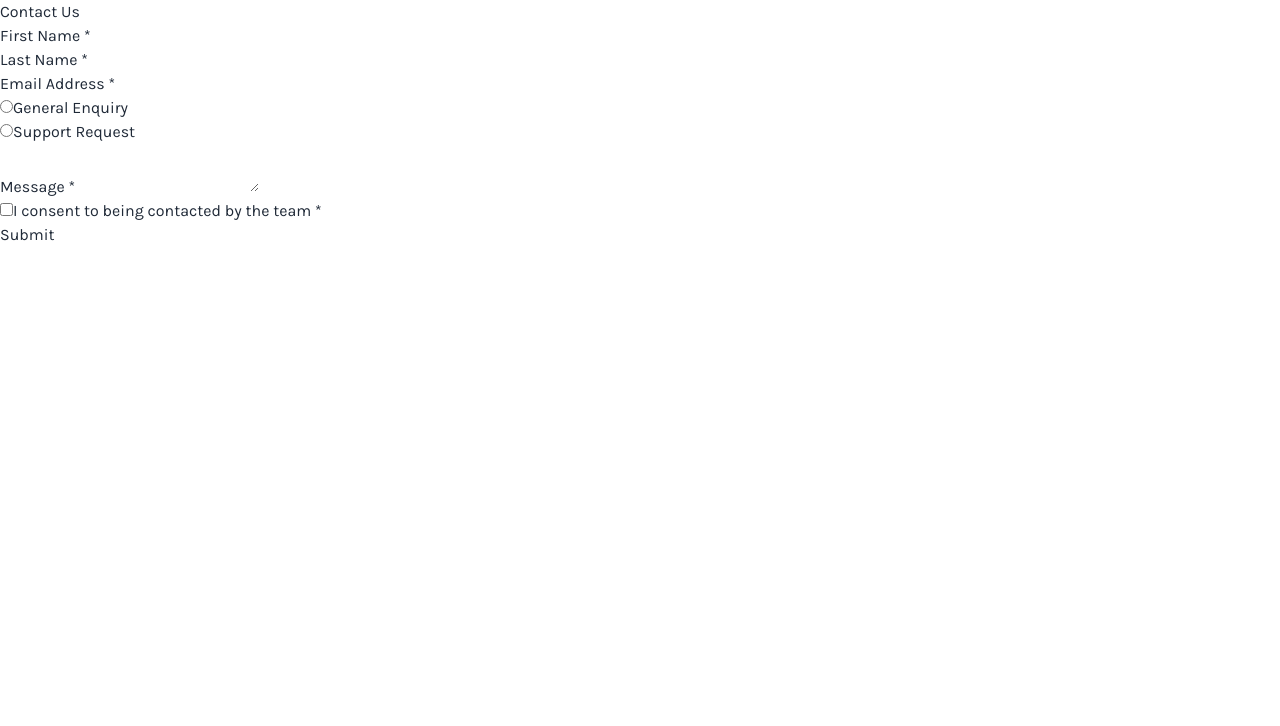
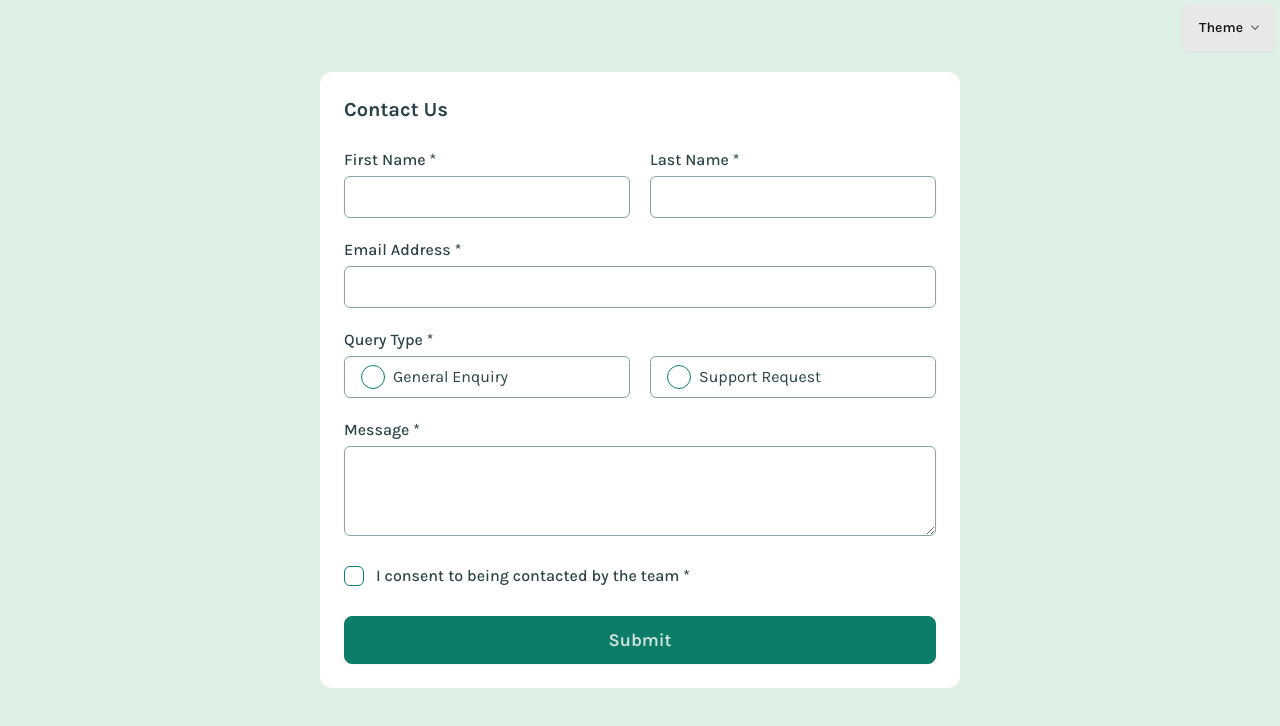
Before and after one commit to FrontendMentor-Perpydel/fm-contact-form, a React (Vite) app: page / in a window 1280 px wide. Shown: the top 726 px of the page. Built offline with nearby package versions, Linux system fonts and the light colour scheme.

Commit message:
style: :lipstick: customize display theme and style the form based on daisyui theme colors

```diff
--- a/src/App.jsx
+++ b/src/App.jsx
@@ -1,70 +1,13 @@
+import FormComponent from './components/FormComponent';
+import ThemeController from './components/ThemeController';
+
 function App() {
   return (
     <div>
-      <h1>Contact Us</h1>
-
-      {/* Form */}
-      <form>
-        {/* Name Section */}
-        <section>
-          {/* First Name */}
-          <div>
-            <label htmlFor="firstName">First Name *</label>
-            <input type="text" id="firstName" />
-          </div>
-
-          {/* Last Name */}
-          <div>
-            <label htmlFor="lastName">Last Name *</label>
-            <input type="text" id="lastName" />
-          </div>
-        </section>
-
-        {/* Email */}
-        <div>
-          <label htmlFor="email">Email Address *</label>
-          <input type="text" id="email" />
-        </div>
-
-        {/* Query */}
-        <section>
-          <div>
-            <input
-              type="radio"
-              id="general-enquiry"
-              name="query"
-              value="generalEnquiry"
-            />
-            <label htmlFor="general-enquiry">General Enquiry</label>
-          </div>
-          <div>
-            <input
-              type="radio"
-              id="support-request"
-              name="query"
-              value="supportRequest"
-            />
-            <label htmlFor="support-request">Support Request</label>
-          </div>
-        </section>
-
-        {/* Message */}
-        <div>
-          <label htmlFor="message">Message *</label>
-          <textarea name="message" id="message"></textarea>
-        </div>
-
-        {/* Consent checkbox */}
-        <div>
-          <input type="checkbox" id="consent" name="consent" value="consent" />
-          <label htmlFor="consent">
-            I consent to being contacted by the team *
-          </label>
-        </div>
-
-        {/* Submit button */}
-        <button type="submit">Submit</button>
-      </form>
+      <ThemeController />
+      <div className='flex w-full justify-center items-center h-[80vh]'>
+        <FormComponent />
+      </div>
     </div>
   );
 }
--- /dev/null
+++ b/src/components/FormComponent.jsx
@@ -0,0 +1,75 @@
+const FormComponent = () => {
+  return (
+    <div className="bg-primary w-[50%] rounded-xl p-6">
+      <h1 className="font-bold text-xl text-neutral pb-6">Contact Us</h1>
+
+      {/* Form */}
+      <form className="text-neutral">
+        {/* Name Section */}
+        <section className="flex gap-5 pb-5">
+          {/* First Name */}
+          <div className="flex flex-col w-full">
+            <label htmlFor="firstName" className="pb-1 font-medium">First Name *</label>
+            <input type="text" id="firstName" className="bg-primary border border-accent rounded-md p-2" />
+          </div>
+
+          {/* Last Name */}
+          <div className="flex flex-col w-full">
+            <label htmlFor="lastName" className="pb-1 font-medium">Last Name *</label>
+            <input type="text" id="lastName" className="bg-primary border border-accent rounded-md p-2" />
+          </div>
+        </section>
+
+        {/* Email */}
+        <div className="flex flex-col w-full pb-5">
+          <label htmlFor="email" className="pb-1 font-medium">Email Address *</label>
+          <input type="text" id="email" className="bg-primary border border-accent rounded-md p-2" />
+        </div>
+
+        {/* Query */}
+        <h3 className="pb-1 font-medium">Query Type *</h3>
+        <section className="flex gap-5 pb-5">
+          <div className="flex gap-2 pl-4 items-center p-2 border border-accent rounded-md w-full ">
+            <input
+              type="radio"
+              id="general-enquiry"
+              name="query"
+              value="generalEnquiry"
+              className="radio radio-secondary"
+            />
+            <label htmlFor="general-enquiry">General Enquiry</label>
+          </div>
+          <div className="flex gap-2 pl-4 items-center p-2 border border-accent rounded-md w-full">
+            <input
+              type="radio"
+              id="support-request"
+              name="query"
+              value="supportRequest"
+              className="radio radio-secondary"
+            />
+            <label htmlFor="support-request">Support Request</label>
+          </div>
+        </section>
+
+        {/* Message */}
+        <div className="flex flex-col pb-7">
+          <label htmlFor="message" className="pb-1 font-medium">Message *</label>
+          <textarea name="message" id="message" className="bg-primary border border-accent rounded-md p-2" rows={3}></textarea>
+        </div>
+
+        {/* Consent checkbox */}
+        <div className="flex gap-3 items-center pb-7">
+          <input type="checkbox" id="consent" name="consent" value="consent" className="checkbox checkbox-sm rounded-md checkbox-secondary" />
+          <label htmlFor="consent" className="font-medium">
+            I consent to being contacted by the team *
+          </label>
+        </div>
+
+        {/* Submit button */}
+        <button type="submit" className="btn w-full btn-secondary text-lg">Submit</button>
+      </form>
+    </div>
+  );
+};
+
+export default FormComponent;
--- /dev/null
+++ b/src/components/ThemeController.jsx
@@ -0,0 +1,115 @@
+const ThemeController = () => {
+  return (
+    <div className="dropdown mb-1 flex justify-end">
+      <div tabIndex={0} role="button" className="btn m-1">
+        Theme
+        <svg
+          width="12px"
+          height="12px"
+          className="h-2 w-2 fill-current opacity-60 inline-block"
+          xmlns="http://www.w3.org/2000/svg"
+          viewBox="0 0 2048 2048"
+        >
+          <path d="M1799 349l242 241-1017 1017L7 590l242-241 775 775 775-775z"></path>
+        </svg>
+      </div>
+      <ul
+        tabIndex={0}
+        className="dropdown-content z-[1] p-2 shadow-2xl bg-base-300 rounded-box w-30"
+      >
+        <li>
+          <input
+            type="radio"
+            name="theme-dropdown"
+            className="theme-controller btn btn-sm btn-block btn-ghost justify-start"
+            aria-label="Default"
+            value="default"
+          />
+        </li>
+        <li>
+          <input
+            type="radio"
+            name="theme-dropdown"
+            className="theme-controller btn btn-sm btn-block btn-ghost justify-start"
+            aria-label="Dark"
+            value="dark"
+          />
+        </li>
+        <li>
+          <input
+            type="radio"
+            name="theme-dropdown"
+            className="theme-controller btn btn-sm btn-block btn-ghost justify-start"
+            aria-label="Bumblebee"
+            value="bumblebee"
+          />
+        </li>
+        <li>
+          <input
+            type="radio"
+            name="theme-dropdown"
+            className="theme-controller btn btn-sm btn-block btn-ghost justify-start"
+            aria-label="Emerald"
+            value="emerald"
+          />
+        </li>
+        <li>
+          <input
+            type="radio"
+            name="theme-dropdown"
+            className="theme-controller btn btn-sm btn-block btn-ghost justify-start"
+            aria-label="Corporate"
+            value="corporate"
+          />
+        </li>
+        <li>
+          <input
+            type="radio"
+            name="theme-dropdown"
+            className="theme-controller btn btn-sm btn-block btn-ghost justify-start"
+            aria-label="Synthwave"
+            value="synthwave"
+          />
+        </li>
+        <li>
+          <input
+            type="radio"
+            name="theme-dropdown"
+            className="theme-controller btn btn-sm btn-block btn-ghost justify-start"
+            aria-label="Retro"
+            value="retro"
+          />
+        </li>
+        <li>
+          <input
+            type="radio"
+            name="theme-dropdown"
+            className="theme-controller btn btn-sm btn-block btn-ghost justify-start"
+            aria-label="Cyberpunk"
+            value="cyberpunk"
+          />
+        </li>
+        <li>
+          <input
+            type="radio"
+            name="theme-dropdown"
+            className="theme-controller btn btn-sm btn-block btn-ghost justify-start"
+            aria-label="Valentine"
+            value="valentine"
+          />
+        </li>
+        <li>
+          <input
+            type="radio"
+            name="theme-dropdown"
+            className="theme-controller btn btn-sm btn-block btn-ghost justify-start"
+            aria-label="Halloween"
+            value="halloween"
+          />
+        </li>
+      </ul>
+    </div>
+  );
+};
+
+export default ThemeController;
--- a/src/index.css
+++ b/src/index.css
@@ -10,4 +10,6 @@
 
 body {
     font-family: "Karla", sans-serif;
+    background-color: hsl(148, 38%, 91%);
+    min-height: 100vh;
 }
--- a/tailwind.config.js
+++ b/tailwind.config.js
@@ -1,11 +1,32 @@
 /** @type {import('tailwindcss').Config} */
-import daisyui from "daisyui"
+import daisyui from 'daisyui';
 
 export default {
-  content: [
-    "./index.html",
-    "./src/**/*.{js,ts,jsx,tsx}",
-  ],
+  content: ['./index.html', './src/**/*.{js,ts,jsx,tsx}'],
+  daisyui: {
+    themes: [
+      {
+        default: {
+          primary: 'hsl(0, 0%, 100%)',
+          secondary: 'hsl(169, 82%, 27%)',
+          accent: 'hsl(186, 15%, 59%)',
+          neutral: 'hsl(187, 24%, 22%)',
+          error: 'hsl(0, 66%, 54%)',
+          'base-100': '#ffffff',
+        },
+      },
+      'dark',
+      'cupcake',
+      "bumblebee",
+      "emerald",
+      "corporate",
+      "synthwave",
+      "retro",
+      "cyberpunk",
+      "valentine",
+      "halloween",
+    ],
+  },
   theme: {
     screens: {
       sm: '250px',
@@ -14,17 +35,7 @@ export default {
       lg: '976px',
       xl: '1440px',
     },
-    colors: {
-      'lightGreen': 'hsl(148, 38%, 91%)',
-      'mediumGreen': 'hsl(169, 82%, 27%)',
-      'fmRed': 'hsl(0, 66%, 54%)',
-      'white': 'hsl(0, 0%, 100%)',
-      'mediumGrey': 'hsl(186, 15%, 59%)',
-      'darkGrey': 'hsl(187, 24%, 22%)',
-    },
     extend: {},
   },
-  plugins: [
-    daisyui,
-  ],
-}
+  plugins: [daisyui],
+};
```
